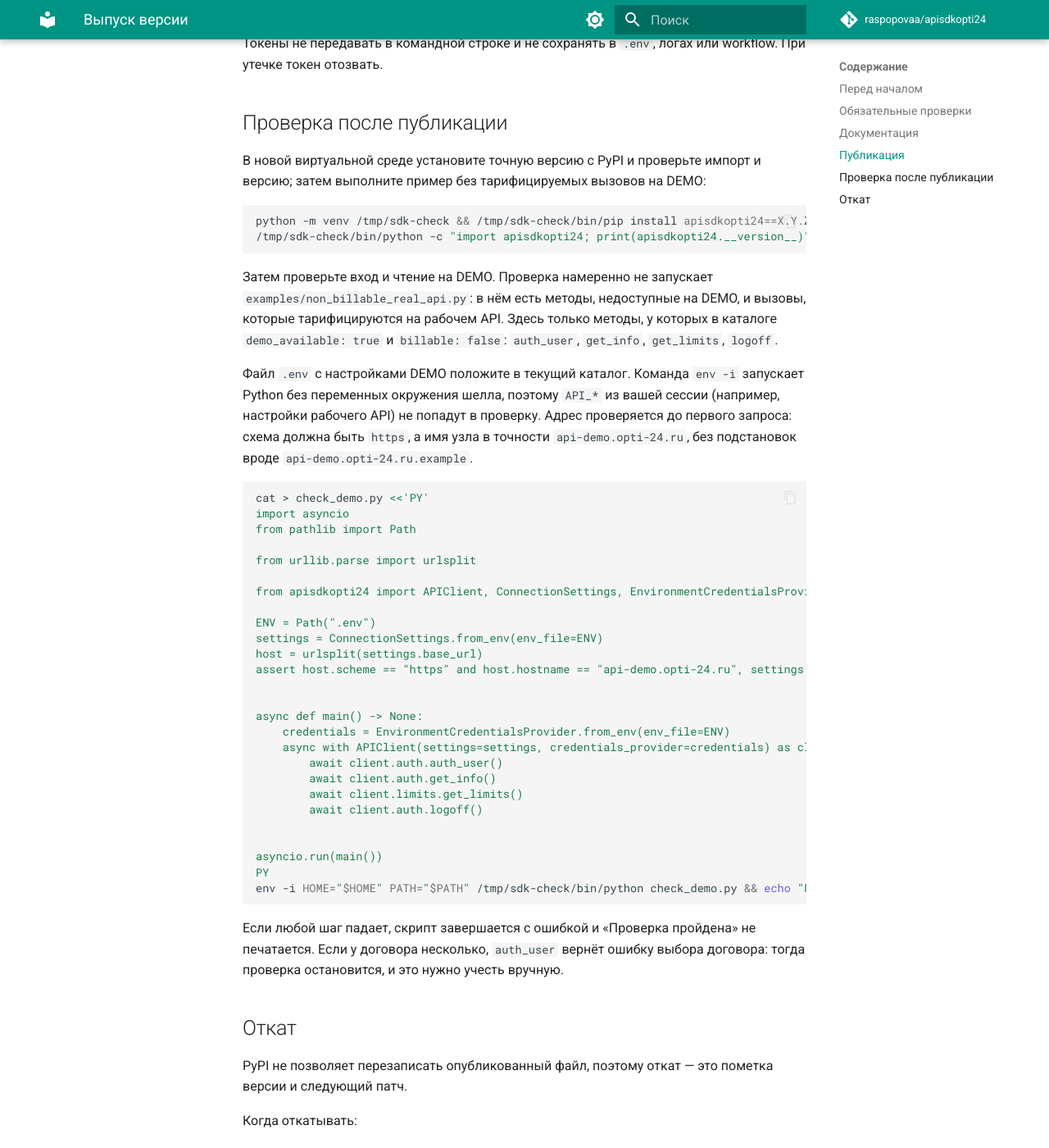
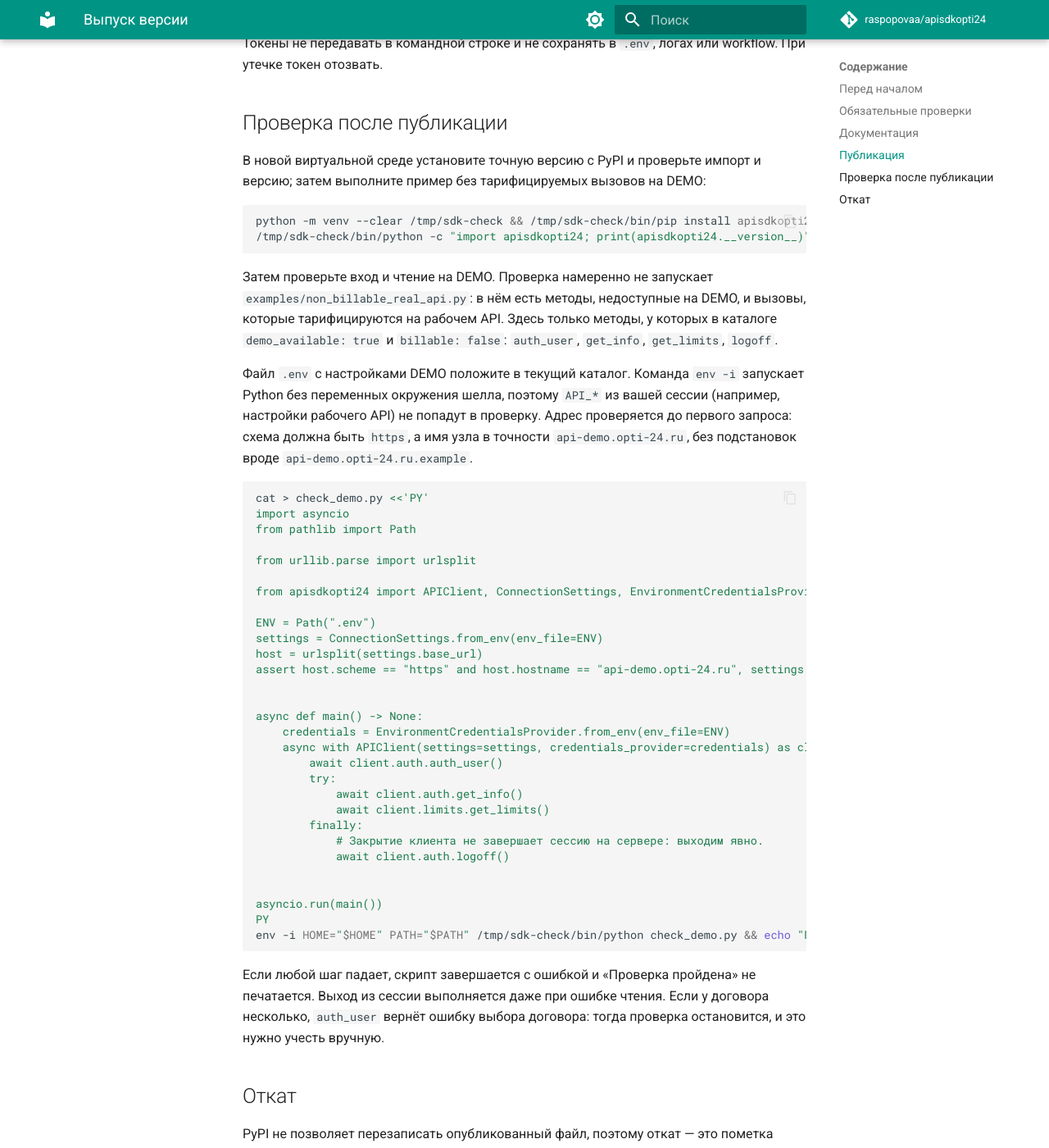
Before and after one commit to raspopovaa/apisdkopti24, an MkDocs documentation site: the page built from docs/RELEASE.md, in a window 1280 px wide and 1400 px high, scrolled down 1986 px. Shown: the whole window at 82% size. Built offline with MkDocs 1.6.1 and Material for MkDocs 9.7.7, drawn with Linux system fonts in a browser that asks for light colours; comment, search, counter and statistics services are not loaded; the version menu is left out.

Commit message:
RELEASE.md: чистый venv для проверки и logoff в finally
Co-Authored-By: Claude Opus 5.5 <noreply@anthropic.com>
Claude-Session: https://claude.ai/code/session_015dGGiqu5A1XNDbRHPeRjg7

````diff
--- a/docs/RELEASE.md
+++ b/docs/RELEASE.md
@@ -87,7 +87,7 @@ uv build
 версию; затем выполните пример без тарифицируемых вызовов на DEMO:
 
 ```bash
-python -m venv /tmp/sdk-check && /tmp/sdk-check/bin/pip install apisdkopti24==X.Y.Z
+python -m venv --clear /tmp/sdk-check && /tmp/sdk-check/bin/pip install apisdkopti24==X.Y.Z
 /tmp/sdk-check/bin/python -c "import apisdkopti24; print(apisdkopti24.__version__)"
 ```
 
@@ -120,9 +120,12 @@ async def main() -> None:
     credentials = EnvironmentCredentialsProvider.from_env(env_file=ENV)
     async with APIClient(settings=settings, credentials_provider=credentials) as client:
         await client.auth.auth_user()
-        await client.auth.get_info()
-        await client.limits.get_limits()
-        await client.auth.logoff()
+        try:
+            await client.auth.get_info()
+            await client.limits.get_limits()
+        finally:
+            # Закрытие клиента не завершает сессию на сервере: выходим явно.
+            await client.auth.logoff()
 
 
 asyncio.run(main())
@@ -131,6 +134,7 @@ env -i HOME="$HOME" PATH="$PATH" /tmp/sdk-check/bin/python check_demo.py && echo
 ```
 
 Если любой шаг падает, скрипт завершается с ошибкой и «Проверка пройдена» не печатается.
+Выход из сессии выполняется даже при ошибке чтения.
 Если у договора несколько, `auth_user` вернёт ошибку выбора договора: тогда проверка
 остановится, и это нужно учесть вручную.
 
````
